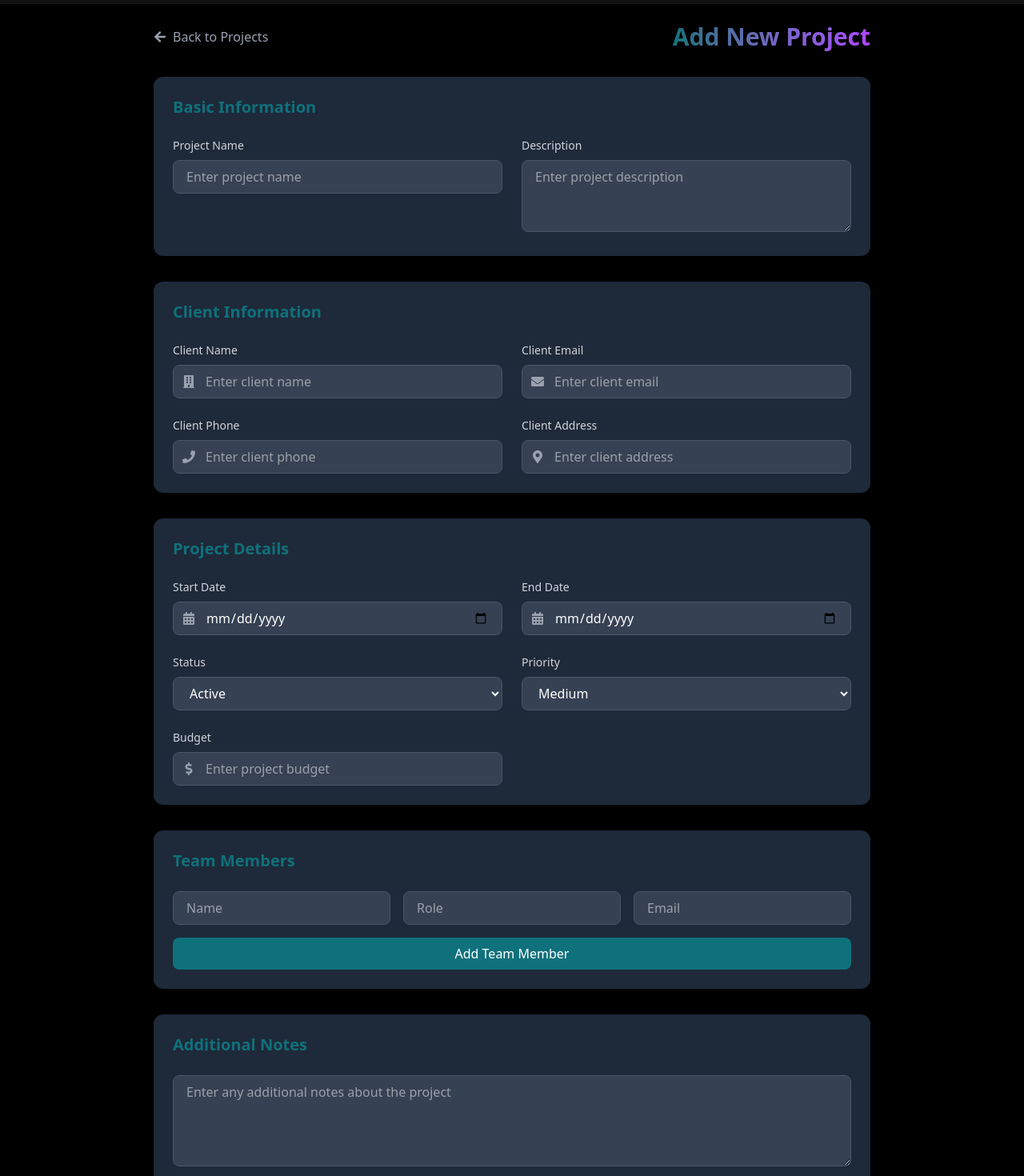
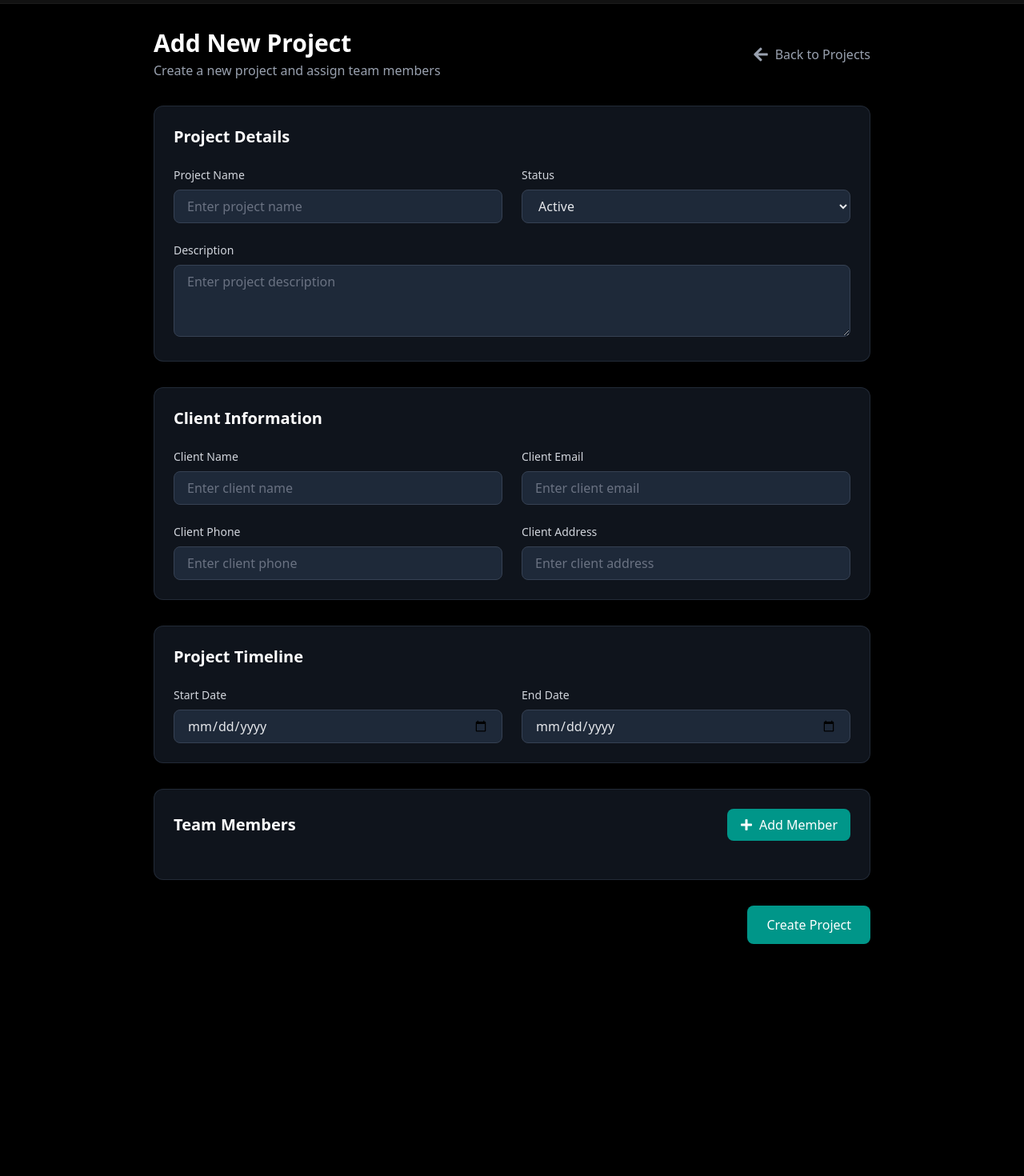
Before and after one commit to Arjunkumar1877/project-piolet-client, a Next.js app: page /projects/add-projects in a window 1280 px wide. Shown: the part 60-1530 px from the top of the page at 80% size. After the commit the page ends 1272 px from the top, so only its background shows below. Built offline with nearby package versions, Linux system fonts and the light colour scheme.

Commit message:
fix: color compinations

```diff
--- a/src/app/projects/add-projects/page.tsx
+++ b/src/app/projects/add-projects/page.tsx
@@ -18,7 +18,8 @@ import {
   FaUsers,
   FaTasks,
   FaExclamationCircle,
-  FaDollarSign
+  FaDollarSign,
+  FaPlus
 } from 'react-icons/fa';
 import toast from 'react-hot-toast';
 
@@ -104,54 +105,61 @@ export default function AddProjectPage() {
   };
 
   return (
-    <motion.div
-      initial={{ opacity: 0, y: 20 }}
-      animate={{ opacity: 1, y: 0 }}
-      className="min-h-screen  text-white p-6"
-    >
+    <div className="container mx-auto px-4 py-8">
       <div className="max-w-4xl mx-auto">
         <div className="flex items-center justify-between mb-8">
-          <Link
-            href="/projects"
-            className="flex items-center text-gray-400 hover:text-white transition-colors"
-          >
-            <FaArrowLeft className="mr-2" />
+          <div>
+            <h1 className="text-3xl font-bold text-white">Add New Project</h1>
+            <p className="text-gray-400 mt-1">Create a new project and assign team members</p>
+          </div>
+          <Link href="/projects" className="flex items-center gap-2 text-gray-400 hover:text-teal-400 transition-colors">
+            <FaArrowLeft className="w-5 h-5" />
             Back to Projects
           </Link>
-          <h1 className="text-3xl font-bold bg-gradient-to-r from-[#0f717b] to-purple-500 bg-clip-text text-transparent">
-            Add New Project
-          </h1>
         </div>
 
         <form onSubmit={handleSubmit(onSubmit)} className="space-y-8">
-          {/* Basic Information */}
-          <div className="bg-gray-800 rounded-xl p-6 shadow-lg">
-            <h2 className="text-xl font-semibold mb-6 text-[#0f717b]">Basic Information</h2>
+          {/* Project Details Section */}
+          <div className="bg-gray-800/50 rounded-xl p-6 border border-gray-700/50">
+            <h2 className="text-xl font-semibold text-white mb-6">Project Details</h2>
             <div className="grid grid-cols-1 md:grid-cols-2 gap-6">
               <div>
-                <label className="block text-sm font-medium text-gray-300 mb-2">
+                <label htmlFor="projectName" className="block text-sm font-medium text-gray-300 mb-2">
                   Project Name
                 </label>
-                <div className="relative">
                 <input
                   {...register('projectName')}
-                    className="w-full bg-gray-700 border border-gray-600 rounded-lg px-4 py-2 text-white focus:outline-none focus:ring-2 focus:ring-blue-500"
+                  className="w-full px-4 py-2 bg-gray-800 border border-gray-700 rounded-lg focus:outline-none focus:ring-2 focus:ring-teal-500 focus:border-transparent text-gray-200 placeholder-gray-500"
                   placeholder="Enter project name"
                 />
                 {errors.projectName && (
                   <p className="mt-1 text-sm text-red-400">{errors.projectName.message}</p>
                 )}
               </div>
+              <div>
+                <label htmlFor="status" className="block text-sm font-medium text-gray-300 mb-2">
+                  Status
+                </label>
+                <select
+                  {...register('status')}
+                  className="w-full px-4 py-2 bg-gray-800 border border-gray-700 rounded-lg focus:outline-none focus:ring-2 focus:ring-teal-500 focus:border-transparent text-gray-200"
+                >
+                  <option value="active">Active</option>
+                  <option value="completed">Completed</option>
+                  <option value="on-hold">On Hold</option>
+                </select>
+                {errors.status && (
+                  <p className="mt-1 text-sm text-red-400">{errors.status.message}</p>
+                )}
               </div>
-
-              <div>
-                <label className="block text-sm font-medium text-gray-300 mb-2">
+              <div className="md:col-span-2">
+                <label htmlFor="description" className="block text-sm font-medium text-gray-300 mb-2">
                   Description
                 </label>
                 <textarea
                   {...register('description')}
-                  className="w-full bg-gray-700 border border-gray-600 rounded-lg px-4 py-2 text-white focus:outline-none focus:ring-2 focus:ring-blue-500"
                   rows={3}
+                  className="w-full px-4 py-2 bg-gray-800 border border-gray-700 rounded-lg focus:outline-none focus:ring-2 focus:ring-teal-500 focus:border-transparent text-gray-200 placeholder-gray-500"
                   placeholder="Enter project description"
                 />
                 {errors.description && (
@@ -161,81 +169,60 @@ export default function AddProjectPage() {
             </div>
           </div>
 
-          {/* Client Information */}
-          <div className="bg-gray-800 rounded-xl p-6 shadow-lg">
-            <h2 className="text-xl font-semibold mb-6 text-[#0f717b]">Client Information</h2>
+          {/* Client Information Section */}
+          <div className="bg-gray-800/50 rounded-xl p-6 border border-gray-700/50">
+            <h2 className="text-xl font-semibold text-white mb-6">Client Information</h2>
             <div className="grid grid-cols-1 md:grid-cols-2 gap-6">
               <div>
-                <label className="block text-sm font-medium text-gray-300 mb-2">
+                <label htmlFor="clientName" className="block text-sm font-medium text-gray-300 mb-2">
                   Client Name
                 </label>
-                <div className="relative">
-                  <div className="absolute inset-y-0 left-0 pl-3 flex items-center pointer-events-none">
-                    <FaBuilding className="text-gray-400" />
-                  </div>
                 <input
                   {...register('clientName')}
-                    className="w-full bg-gray-700 border border-gray-600 rounded-lg pl-10 pr-4 py-2 text-white focus:outline-none focus:ring-2 focus:ring-blue-500"
+                  className="w-full px-4 py-2 bg-gray-800 border border-gray-700 rounded-lg focus:outline-none focus:ring-2 focus:ring-teal-500 focus:border-transparent text-gray-200 placeholder-gray-500"
                   placeholder="Enter client name"
                 />
-                </div>
                 {errors.clientName && (
                   <p className="mt-1 text-sm text-red-400">{errors.clientName.message}</p>
                 )}
               </div>
-
               <div>
-                <label className="block text-sm font-medium text-gray-300 mb-2">
+                <label htmlFor="clientEmail" className="block text-sm font-medium text-gray-300 mb-2">
                   Client Email
                 </label>
-                <div className="relative">
-                  <div className="absolute inset-y-0 left-0 pl-3 flex items-center pointer-events-none">
-                    <FaEnvelope className="text-gray-400" />
-                  </div>
                 <input
                   {...register('clientEmail')}
-                    className="w-full bg-gray-700 border border-gray-600 rounded-lg pl-10 pr-4 py-2 text-white focus:outline-none focus:ring-2 focus:ring-blue-500"
+                  type="email"
+                  className="w-full px-4 py-2 bg-gray-800 border border-gray-700 rounded-lg focus:outline-none focus:ring-2 focus:ring-teal-500 focus:border-transparent text-gray-200 placeholder-gray-500"
                   placeholder="Enter client email"
                 />
-                </div>
                 {errors.clientEmail && (
                   <p className="mt-1 text-sm text-red-400">{errors.clientEmail.message}</p>
                 )}
               </div>
-
               <div>
-                <label className="block text-sm font-medium text-gray-300 mb-2">
+                <label htmlFor="clientPhone" className="block text-sm font-medium text-gray-300 mb-2">
                   Client Phone
                 </label>
-                <div className="relative">
-                  <div className="absolute inset-y-0 left-0 pl-3 flex items-center pointer-events-none">
-                    <FaPhone className="text-gray-400" />
-                  </div>
                 <input
                   {...register('clientPhone')}
-                    className="w-full bg-gray-700 border border-gray-600 rounded-lg pl-10 pr-4 py-2 text-white focus:outline-none focus:ring-2 focus:ring-blue-500"
+                  type="tel"
+                  className="w-full px-4 py-2 bg-gray-800 border border-gray-700 rounded-lg focus:outline-none focus:ring-2 focus:ring-teal-500 focus:border-transparent text-gray-200 placeholder-gray-500"
                   placeholder="Enter client phone"
                 />
-                </div>
                 {errors.clientPhone && (
                   <p className="mt-1 text-sm text-red-400">{errors.clientPhone.message}</p>
                 )}
               </div>
-
               <div>
-                <label className="block text-sm font-medium text-gray-300 mb-2">
+                <label htmlFor="clientAddress" className="block text-sm font-medium text-gray-300 mb-2">
                   Client Address
                 </label>
-                <div className="relative">
-                  <div className="absolute inset-y-0 left-0 pl-3 flex items-center pointer-events-none">
-                    <FaMapMarkerAlt className="text-gray-400" />
-                  </div>
                 <input
                   {...register('clientAddress')}
-                    className="w-full bg-gray-700 border border-gray-600 rounded-lg pl-10 pr-4 py-2 text-white focus:outline-none focus:ring-2 focus:ring-blue-500"
+                  className="w-full px-4 py-2 bg-gray-800 border border-gray-700 rounded-lg focus:outline-none focus:ring-2 focus:ring-teal-500 focus:border-transparent text-gray-200 placeholder-gray-500"
                   placeholder="Enter client address"
                 />
-                </div>
                 {errors.clientAddress && (
                   <p className="mt-1 text-sm text-red-400">{errors.clientAddress.message}</p>
                 )}
@@ -243,194 +230,127 @@ export default function AddProjectPage() {
             </div>
           </div>
 
-          {/* Project Details */}
-          <div className="bg-gray-800 rounded-xl p-6 shadow-lg">
-            <h2 className="text-xl font-semibold mb-6 text-[#0f717b]">Project Details</h2>
+          {/* Project Timeline Section */}
+          <div className="bg-gray-800/50 rounded-xl p-6 border border-gray-700/50">
+            <h2 className="text-xl font-semibold text-white mb-6">Project Timeline</h2>
             <div className="grid grid-cols-1 md:grid-cols-2 gap-6">
               <div>
-                <label className="block text-sm font-medium text-gray-300 mb-2">
+                <label htmlFor="startDate" className="block text-sm font-medium text-gray-300 mb-2">
                   Start Date
                 </label>
-                <div className="relative">
-                  <div className="absolute inset-y-0 left-0 pl-3 flex items-center pointer-events-none">
-                    <FaCalendarAlt className="text-gray-400" />
-                  </div>
                 <input
                   {...register('startDate')}
                   type="date"
-                    className="w-full bg-gray-700 border border-gray-600 rounded-lg pl-10 pr-4 py-2 text-white focus:outline-none focus:ring-2 focus:ring-blue-500"
+                  className="w-full px-4 py-2 bg-gray-800 border border-gray-700 rounded-lg focus:outline-none focus:ring-2 focus:ring-teal-500 focus:border-transparent text-gray-200"
                 />
-                </div>
                 {errors.startDate && (
                   <p className="mt-1 text-sm text-red-400">{errors.startDate.message}</p>
                 )}
               </div>
-
               <div>
-                <label className="block text-sm font-medium text-gray-300 mb-2">
+                <label htmlFor="endDate" className="block text-sm font-medium text-gray-300 mb-2">
                   End Date
                 </label>
-                <div className="relative">
-                  <div className="absolute inset-y-0 left-0 pl-3 flex items-center pointer-events-none">
-                    <FaCalendarAlt className="text-gray-400" />
-                  </div>
                 <input
                   {...register('endDate')}
                   type="date"
-                    className="w-full bg-gray-700 border border-gray-600 rounded-lg pl-10 pr-4 py-2 text-white focus:outline-none focus:ring-2 focus:ring-blue-500"
+                  className="w-full px-4 py-2 bg-gray-800 border border-gray-700 rounded-lg focus:outline-none focus:ring-2 focus:ring-teal-500 focus:border-transparent text-gray-200"
                 />
-                </div>
                 {errors.endDate && (
                   <p className="mt-1 text-sm text-red-400">{errors.endDate.message}</p>
-                )}
-              </div>
-
-              <div>
-                <label className="block text-sm font-medium text-gray-300 mb-2">
-                  Status
-                </label>
-                <select
-                  {...register('status')}
-                  className="w-full bg-gray-700 border border-gray-600 rounded-lg px-4 py-2 text-white focus:outline-none focus:ring-2 focus:ring-blue-500"
-                >
-                  <option value="active">Active</option>
-                  <option value="completed">Completed</option>
-                  <option value="on-hold">On Hold</option>
-                  <option value="cancelled">Cancelled</option>
-                </select>
-              </div>
-
-              <div>
-                <label className="block text-sm font-medium text-gray-300 mb-2">
-                  Priority
-                </label>
-                <select
-                  {...register('priority')}
-                  className="w-full bg-gray-700 border border-gray-600 rounded-lg px-4 py-2 text-white focus:outline-none focus:ring-2 focus:ring-blue-500"
-                >
-                  <option value="low">Low</option>
-                  <option value="medium">Medium</option>
-                  <option value="high">High</option>
-                </select>
-              </div>
-
-              <div>
-                <label className="block text-sm font-medium text-gray-300 mb-2">
-                  Budget
-                </label>
-                <div className="relative">
-                  <div className="absolute inset-y-0 left-0 pl-3 flex items-center pointer-events-none">
-                    <FaDollarSign className="text-gray-400" />
-                  </div>
-                  <input
-                    {...register('budget')}
-                    type="number"
-                    className="w-full bg-gray-700 border border-gray-600 rounded-lg pl-10 pr-4 py-2 text-white focus:outline-none focus:ring-2 focus:ring-blue-500"
-                    placeholder="Enter project budget"
-                  />
-                </div>
-                {errors.budget && (
-                  <p className="mt-1 text-sm text-red-400">{errors.budget.message}</p>
                 )}
               </div>
             </div>
           </div>
 
-          {/* Team Members */}
-          <div className="bg-gray-800 rounded-xl p-6 shadow-lg">
-            <h2 className="text-xl font-semibold mb-6 text-[#0f717b]">Team Members</h2>
+          {/* Team Members Section */}
+          <div className="bg-gray-800/50 rounded-xl p-6 border border-gray-700/50">
+            <div className="flex items-center justify-between mb-6">
+              <h2 className="text-xl font-semibold text-white">Team Members</h2>
+              <button
+                type="button"
+                onClick={addTeamMember}
+                className="flex items-center gap-2 px-4 py-2 bg-teal-600 text-white rounded-lg hover:bg-teal-700 transition-colors"
+              >
+                <FaPlus className="w-4 h-4" />
+                Add Member
+              </button>
+            </div>
             <div className="space-y-4">
               {teamMembers.map((member, index) => (
-                <div key={index} className="flex items-center justify-between bg-gray-700 p-4 rounded-lg">
+                <div key={index} className="grid grid-cols-1 md:grid-cols-3 gap-4 p-4 bg-gray-800/80 rounded-lg border border-gray-700/50">
                   <div>
-                    <p className="font-medium">{member.name}</p>
-                    <p className="text-sm text-gray-400">{member.role}</p>
-                    <p className="text-sm text-gray-400">{member.email}</p>
+                    <label className="block text-sm font-medium text-gray-300 mb-2">
+                      Name
+                    </label>
+                    <input
+                      type="text"
+                      value={member.name}
+                      onChange={(e) => {
+                        const updatedMembers = teamMembers.map((m, i) =>
+                          i === index ? { ...m, name: e.target.value } : m
+                        );
+                        setTeamMembers(updatedMembers);
+                        setValue('teamMembers', updatedMembers);
+                      }}
+                      className="w-full px-4 py-2 bg-gray-800 border border-gray-700 rounded-lg focus:outline-none focus:ring-2 focus:ring-teal-500 focus:border-transparent text-gray-200 placeholder-gray-500"
+                      placeholder="Enter member name"
+                    />
                   </div>
+                  <div>
+                    <label className="block text-sm font-medium text-gray-300 mb-2">
+                      Role
+                    </label>
+                    <input
+                      type="text"
+                      value={member.role}
+                      onChange={(e) => {
+                        const updatedMembers = teamMembers.map((m, i) =>
+                          i === index ? { ...m, role: e.target.value } : m
+                        );
+                        setTeamMembers(updatedMembers);
+                        setValue('teamMembers', updatedMembers);
+                      }}
+                      className="w-full px-4 py-2 bg-gray-800 border border-gray-700 rounded-lg focus:outline-none focus:ring-2 focus:ring-teal-500 focus:border-transparent text-gray-200 placeholder-gray-500"
+                      placeholder="Enter member role"
+                    />
+                  </div>
+                  <div className="flex items-end">
                     <button
                       type="button"
                       onClick={() => removeTeamMember(index)}
-                    className="text-red-400 hover:text-red-300"
+                      className="px-4 py-2 bg-red-600/20 text-red-400 rounded-lg hover:bg-red-600/30 transition-colors"
                     >
                       Remove
                     </button>
                   </div>
+                </div>
               ))}
-              <div className="grid grid-cols-1 md:grid-cols-3 gap-4">
-                <input
-                  type="text"
-                  value={newMember.name}
-                  onChange={(e) => setNewMember({ ...newMember, name: e.target.value })}
-                  placeholder="Name"
-                  className="bg-gray-700 border border-gray-600 rounded-lg px-4 py-2 text-white focus:outline-none focus:ring-2 focus:ring-blue-500"
-                />
-                <input
-                  type="text"
-                  value={newMember.role}
-                  onChange={(e) => setNewMember({ ...newMember, role: e.target.value })}
-                  placeholder="Role"
-                  className="bg-gray-700 border border-gray-600 rounded-lg px-4 py-2 text-white focus:outline-none focus:ring-2 focus:ring-blue-500"
-                />
-                <input
-                  type="email"
-                  value={newMember.email}
-                  onChange={(e) => setNewMember({ ...newMember, email: e.target.value })}
-                  placeholder="Email"
-                  className="bg-gray-700 border border-gray-600 rounded-lg px-4 py-2 text-white focus:outline-none focus:ring-2 focus:ring-blue-500"
-                />
-              </div>
-              <button
-                type="button"
-                onClick={addTeamMember}
-                className="w-full bg-[#0f717b] hover:bg-[#4899a2] text-white font-medium py-2 px-4 rounded-lg transition-colors"
-              >
-                Add Team Member
-              </button>
             </div>
           </div>
 
-          {/* Notes */}
-          <div className="bg-gray-800 rounded-xl p-6 shadow-lg">
-            <h2 className="text-xl font-semibold mb-6 text-[#0f717b]">Additional Notes</h2>
-            <textarea
-              {...register('notes')}
-              className="w-full bg-gray-700 border border-gray-600 rounded-lg px-4 py-2 text-white focus:outline-none focus:ring-2 focus:ring-blue-500"
-              rows={4}
-              placeholder="Enter any additional notes about the project"
-            />
-          </div>
-
-          {/* Form Actions */}
-          <div className="flex justify-end space-x-4">
-            <Link
-              href="/projects"
-              className="px-6 py-2 bg-gray-700 hover:bg-gray-600 text-white rounded-lg transition-colors"
-            >
-              Cancel
-            </Link>
+          {/* Submit Button */}
+          <div className="flex justify-end">
             <button
               type="submit"
               disabled={isSubmitting}
-              className="px-6 py-2 bg-[#0f717b] hover:bg-[#4899a2] text-white rounded-lg transition-colors disabled:opacity-50 disabled:cursor-not-allowed flex items-center"
+              className="px-6 py-3 bg-teal-600 text-white rounded-lg hover:bg-teal-700 transition-colors disabled:opacity-50 disabled:cursor-not-allowed"
             >
               {isSubmitting ? (
-                <>
-                  <svg className="animate-spin -ml-1 mr-3 h-5 w-5 text-white" xmlns="http://www.w3.org/2000/svg" fill="none" viewBox="0 0 24 24">
+                <div className="flex items-center gap-2">
+                  <svg className="animate-spin h-5 w-5" xmlns="http://www.w3.org/2000/svg" fill="none" viewBox="0 0 24 24">
                     <circle className="opacity-25" cx="12" cy="12" r="10" stroke="currentColor" strokeWidth="4"></circle>
                     <path className="opacity-75" fill="currentColor" d="M4 12a8 8 0 018-8V0C5.373 0 0 5.373 0 12h4zm2 5.291A7.962 7.962 0 014 12H0c0 3.042 1.135 5.824 3 7.938l3-2.647z"></path>
                   </svg>
                   Creating...
-                </>
+                </div>
               ) : (
-                <>
-                  <FaSave className="mr-2" />
-                  Create Project
-                </>
+                'Create Project'
               )}
             </button>
           </div>
         </form>
       </div>
-    </motion.div>
+    </div>
   );
 }
```
Also changed, not shown: src/app/projects/[id]/page.tsx (+81 -81 lines), src/app/projects/page.tsx (+37 -37 lines). Lines whose indentation alone changed are shown as unchanged.
